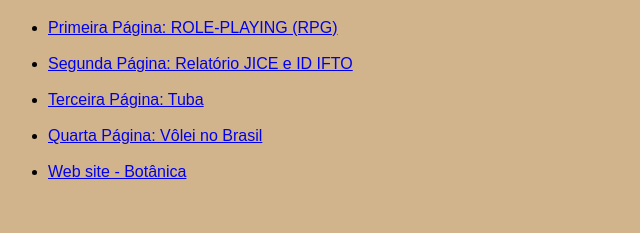
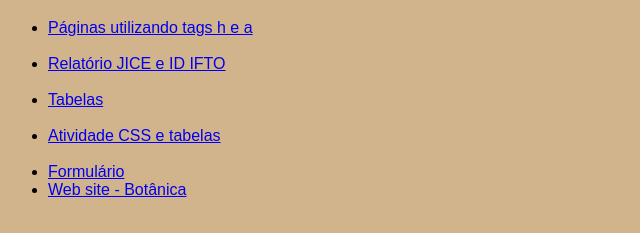
Before and after one commit to GustavoIFTO/Atividades-e-trabalhos-IFTO, a plain HTML site: page index.html in a window 1280 px wide. Shown: the part 61-294 px from the top of the page, without its empty margins (0-640 px from the left). Drawn offline with Linux system fonts and the light colour scheme.

Commit message:
Update index.html

```diff
--- a/index.html
+++ b/index.html
@@ -11,11 +11,12 @@
     <h1>Escolha uma Página</h1>
 
     <ul class="menu">
-        <li><a href="gustavo1.html" target="_blank">Primeira Página: ROLE-PLAYING (RPG)</a></li> <br>
-        <li><a href="aluno_matutino/index.html" target="_blank">Segunda Página: Relatório JICE e ID IFTO</a></li> <br>
-        <li><a href="tabelas (3).html" target="_blank">Terceira Página: Tuba</a></li> <br>
-        <li><a href="depressao/AULA 06-11.html" target="_blank">Quarta Página: Vôlei no Brasil</a></li> <br>
-        <li><a href="PreservaHoje/ProjetoAmbiental.html">Web site - Botânica</a></li>
+        <li><a href="gustavo1.html" target="_blank">Páginas utilizando tags h e a</a></li> <br>
+        <li><a href="aluno_matutino/index.html" target="_blank">Relatório JICE e ID IFTO</a></li> <br>
+        <li><a href="tabelas (3).html" target="_blank">Tabelas</a></li> <br>
+        <li><a href="depressao/AULA 06-11.html" target="_blank">Atividade CSS e tabelas</a></li> <br>
+        <li><a href="Formulário/form.html" target="_blank">Formulário</a></li>
+        <li><a href="PreservaHoje/ProjetoAmbiental.html" target="_blank">Web site - Botânica</a></li>
     </ul>
 
 </body>
```
